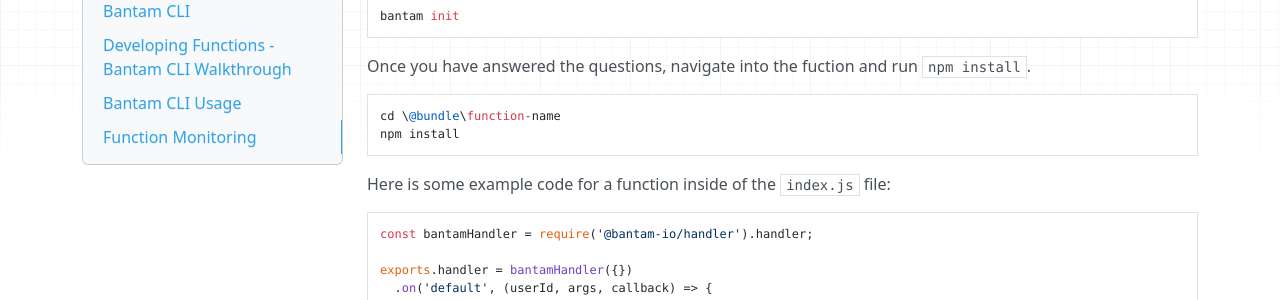
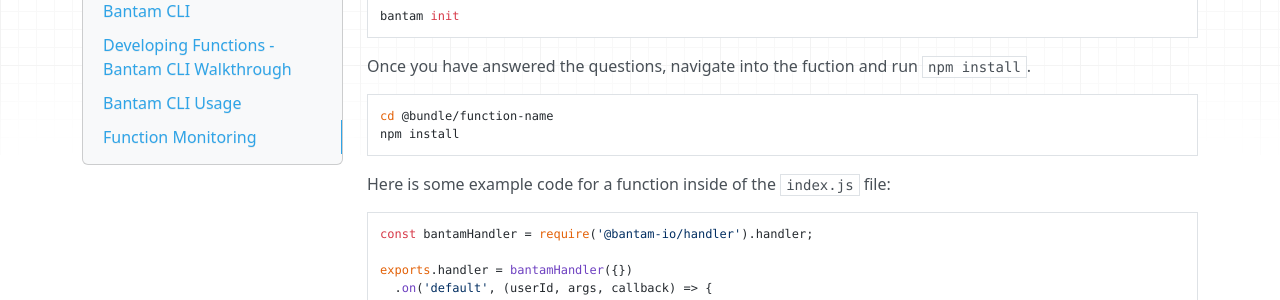
Before and after one commit to bantam-io/docs, an MkDocs documentation site: the page built from docs/function-creation/function-creation.md, in a window 1280 px wide and 900 px high, scrolled down 757 px. Shown: the part 151-451 px from the top of the window. Built offline with MkDocs 1.6.1, drawn with Linux system fonts in a browser that asks for light colours; nearby versions of some CDN libraries.

````diff
--- a/docs/function-creation/function-creation.md
+++ b/docs/function-creation/function-creation.md
@@ -42,7 +42,7 @@ bantam init
 Once you have answered the questions, navigate into the fuction and run `npm install`.
 
 ```
-cd \@bundle\function-name
+cd @bundle/function-name
 npm install
 ```
 
````
